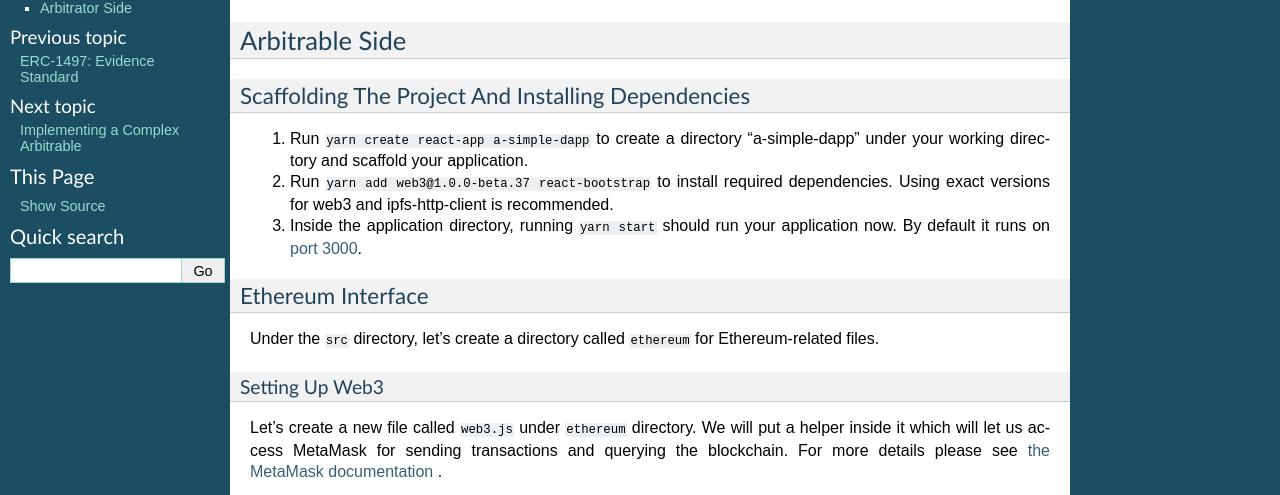
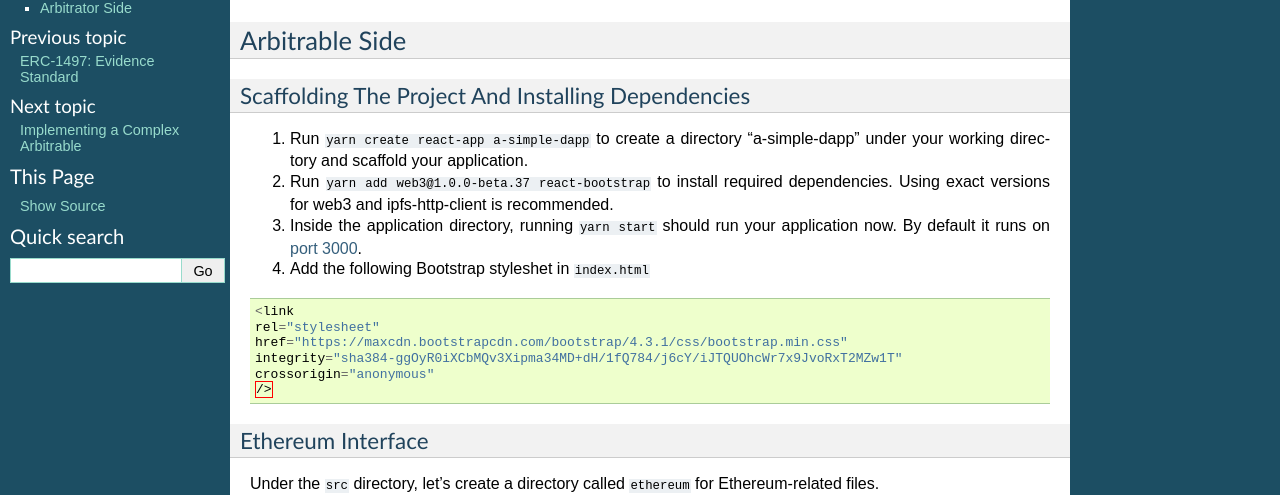
Before and after one commit to kleros/erc-792, a Sphinx documentation site: the page built from docs/a-simple-dapp.rst, in a window 1280 px wide and 900 px high, scrolled down 442 px, cut to the strip 0-495 px from the top of the window. Built offline with Sphinx 7.4.7, drawn with Linux system fonts in a browser that asks for light colours.

Commit message:
refactor(a-simple-dapp): add bootstrap stylesheet instruction

```diff
--- a/docs/a-simple-dapp.rst
+++ b/docs/a-simple-dapp.rst
@@ -36,6 +36,16 @@ Scaffolding The Project And Installing Dependencies
 
 3. Inside the application directory, running ``yarn start`` should run your application now. By default it runs on `port 3000 <http://localhost:3000>`_.
 
+4. Add the following Bootstrap styleshet in ``index.html``
+
+.. code-block:: javascript
+
+  <link
+  rel="stylesheet"
+  href="https://maxcdn.bootstrapcdn.com/bootstrap/4.3.1/css/bootstrap.min.css"
+  integrity="sha384-ggOyR0iXCbMQv3Xipma34MD+dH/1fQ784/j6cY/iJTQUOhcWr7x9JvoRxT2MZw1T"
+  crossorigin="anonymous"
+  />
 
 Ethereum Interface
 ******************
```
